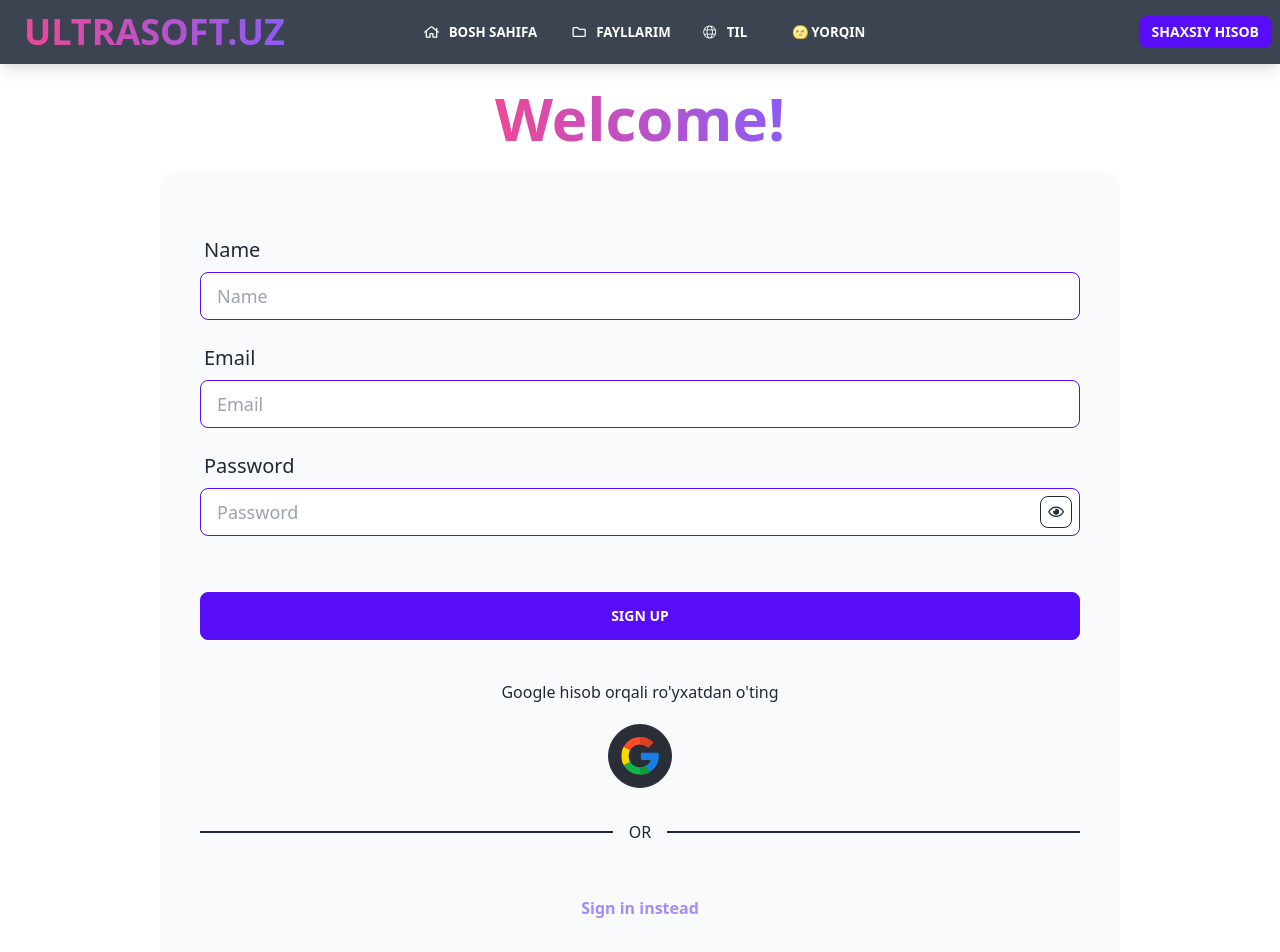
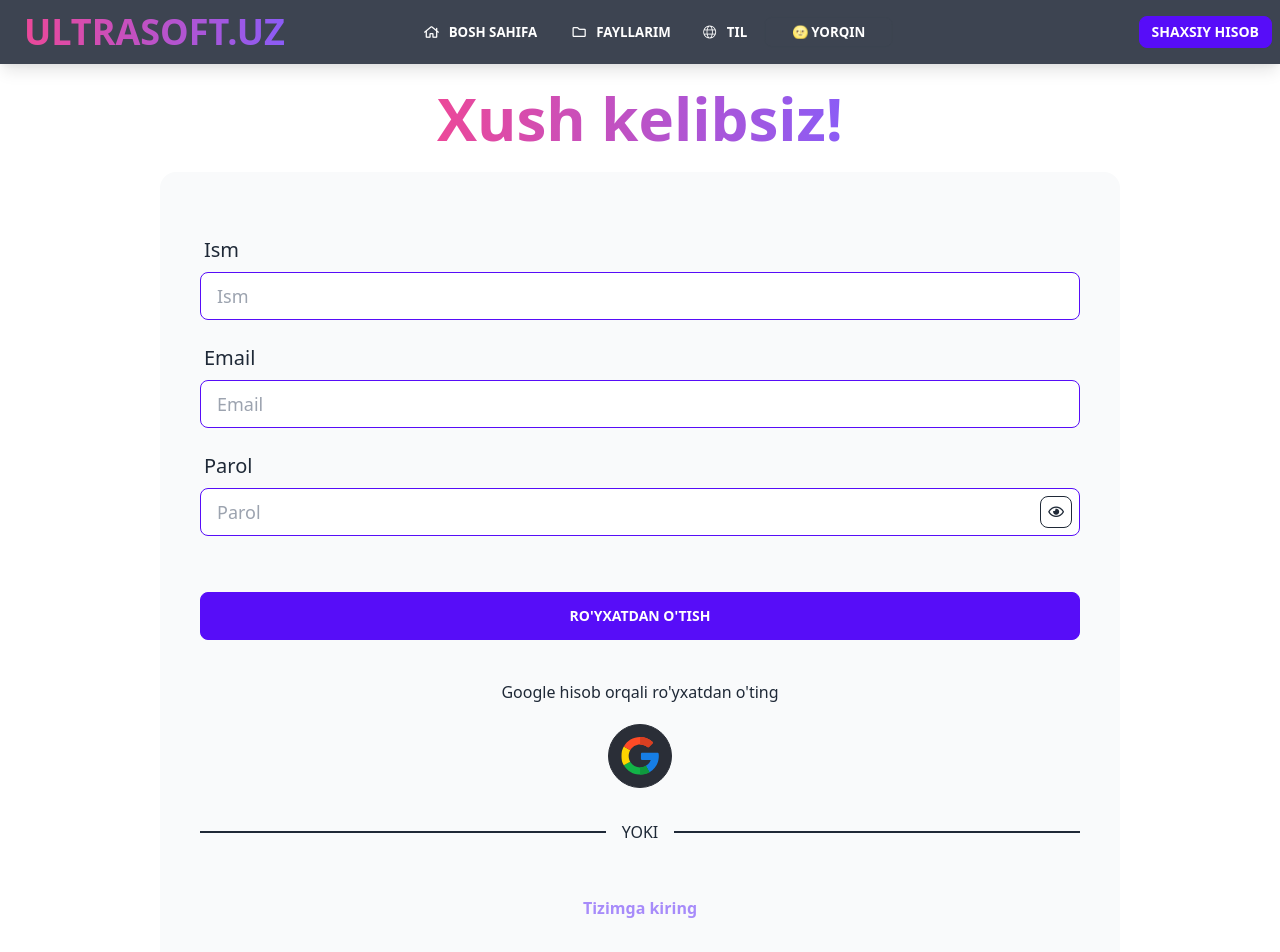
Before and after one commit to Fazliddin-04/ultrasoft, a React (Create React App) app: page /sign-up in a window 1280 px wide. Shown: the top 952 px of the page. Built offline with nearby package versions, Linux system fonts and the light colour scheme.

Commit message:
Update SignUp.jsx

```diff
--- a/src/pages/SignUp.jsx
+++ b/src/pages/SignUp.jsx
@@ -53,7 +53,7 @@ function SignUp() {
 
       navigate('/')
     } catch (error) {
-      toast.error('Something went wrong with registration')
+      toast.error("Ro'yxatdan o'tishda nimadir xato ketdi")
     }
   }
 
@@ -61,17 +61,17 @@ function SignUp() {
     <>
       <header className="text-5xl sm:text-6xl font-extrabold text-center my-6">
         <span className="bg-clip-text text-transparent bg-gradient-to-r from-pink-500 to-purple-500 text-shadow-lg">
-          Welcome!
+          Xush kelibsiz!
         </span>
       </header>
       {/* artboard phone-5 horizontal */}
       <div className="card bg-base-200 mx-auto p-5 w-11/12 sm:w-9/12 sm:p-10">
         <form className="form-control" onSubmit={onSubmit}>
           <label className="label mt-4">
-            <span className="label-text text-xl ">Name</span>
+            <span className="label-text text-xl ">Ism</span>
           </label>
           <input
-            placeholder="Name"
+            placeholder="Ism"
             className="input input-primary input-bordered text-lg"
             type="name"
             id="name"
@@ -92,11 +92,11 @@ function SignUp() {
             required
           />
           <label className="label mt-4">
-            <span className="label-text text-xl">Password</span>
+            <span className="label-text text-xl">Parol</span>
           </label>
           <div className="relative flex items-center justify-center">
             <input
-              placeholder="Password"
+              placeholder="Parol"
               className="input input-primary input-bordered text-lg flex-1"
               type={showPassword ? 'text' : 'password'}
               id="password"
@@ -114,20 +114,20 @@ function SignUp() {
             </button>
           </div>
 
-          <button className="btn btn-block btn-primary mt-14">Sign Up</button>
+          <button className="btn btn-block btn-primary mt-14">Ro'yxatdan o'tish</button>
         </form>
 
         <div className="flex flex-col w-full mt-10">
           <div className="grid h-25 pb-5 card rounded-box place-items-center">
             <OAuth />
           </div>
-          <div className="divider">OR</div>
+          <div className="divider">YOKI</div>
           <div className="grid h-20 card rounded-box place-items-center">
             <Link
               to="/sign-in"
               className="text-center font-bold text-purple-400 my-10"
             >
-              Sign in instead
+              Tizimga kiring
             </Link>
           </div>
         </div>
```
